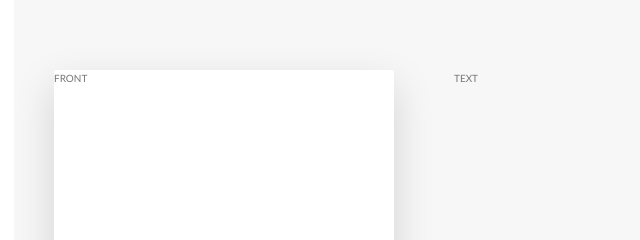
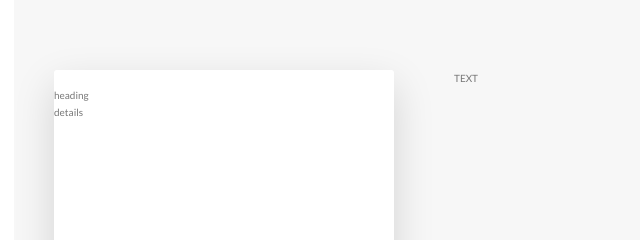
Before and after one commit to mostmojo/Ostro, a website: page index.html in a window 1280 px wide. Shown: the part 2379-2619 px from the top of the page, 16-656 px from the left. Drawn offline with Linux system fonts and the light colour scheme.

Commit message:
Added markup for card front

```diff
--- a/index.html
+++ b/index.html
@@ -146,7 +146,15 @@
           <div class="col-1-of-3">
             <div class="card">
               <div class="card__side card__side--front">
-                FRONT
+                <div class="card__picture card__picture--1">
+                  &nbsp;
+                </div>
+                <div class="card__heading">
+                  heading
+                </div>
+                <div class="card__details">
+                  details
+                </div>
               </div>
               <div class="card__side card__side--back card__side--back-1">
                 BACK
--- a/sass/components/_card.scss
+++ b/sass/components/_card.scss
@@ -33,7 +33,7 @@
   }
 
   &:hover &__side--front {
-    transform: rotateY(180deg);
+    transform: rotateY(-180deg);
   }
 
   &:hover &__side--back {
```
